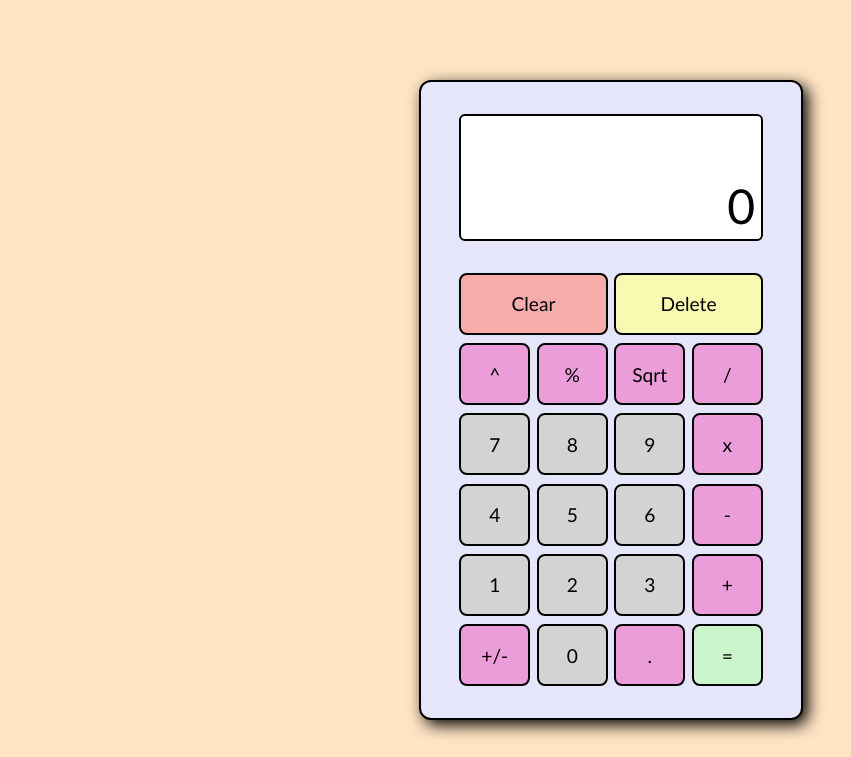
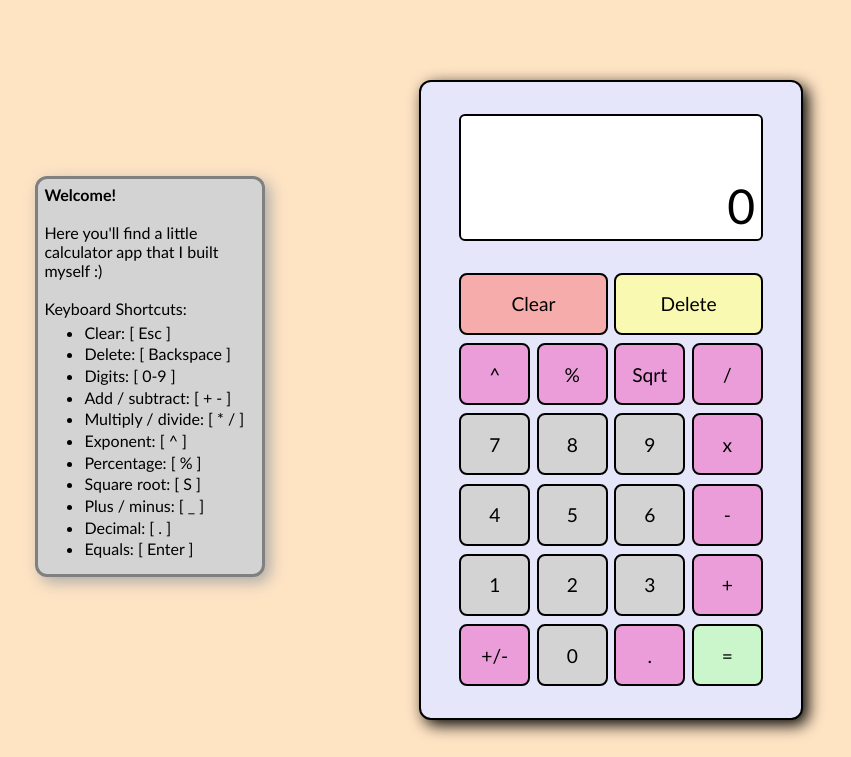
Before and after one commit to skothar3/calculator, a plain HTML site: page index.html in a window 1280 px wide. Shown: the top 757 px of the page, without its empty margins (37-888 px from the left). Drawn offline with Linux system fonts and the light colour scheme.

Commit message:
Add info box

```diff
--- a/index.html
+++ b/index.html
@@ -10,6 +10,26 @@
 
     <body>
         <div id="content-container">
+            <div id="info">
+                <strong>Welcome!</strong>
+                <br>
+                <br> Here you'll find a little calculator app that I built myself :)
+                <br>
+                <br> Keyboard Shortcuts:
+                <ul id="shortcuts">
+                    <li>Clear: [ Esc ]</li>
+                    <li>Delete: [ Backspace ]</li>
+                    <li>Digits: [ 0-9 ]</li>
+                    <li>Add / subtract: [ + - ]</li>
+                    <li>Multiply / divide: [ * / ]</li>
+                    <li>Exponent: [ ^ ]</li>
+                    <li>Percentage: [ % ]</li>
+                    <li>Square root: [ S ]</li>
+                    <li>Plus / minus: [ _ ]</li>
+                    <li>Decimal: [ . ]</li>
+                    <li>Equals: [ Enter ]</li>
+                </ul>
+            </div>
             <div id="calculator">
                 <div id="display">
                     <div id="history"></div>
--- a/style.css
+++ b/style.css
@@ -15,6 +15,24 @@ div#content-container {
     top: 10%;
     height: 80%;
     /* border: 1px solid black; */
+}
+div#info {
+    position: absolute;
+    left: 5%;
+    top: 15%;
+    width: 18%;
+    padding-top: 0.5%;
+    padding-left: 0.5%;
+    border: 3px solid gray;
+    border-radius: 12px;
+    box-shadow: 5px 5px 1em darkgray;
+    background-color:lightgray;
+}
+ul#shortcuts {
+    margin-top: 2%;
+}
+ul#shortcuts > li {
+    margin-top: 1.5%;
 }
 div#calculator {
     position: absolute;
```
